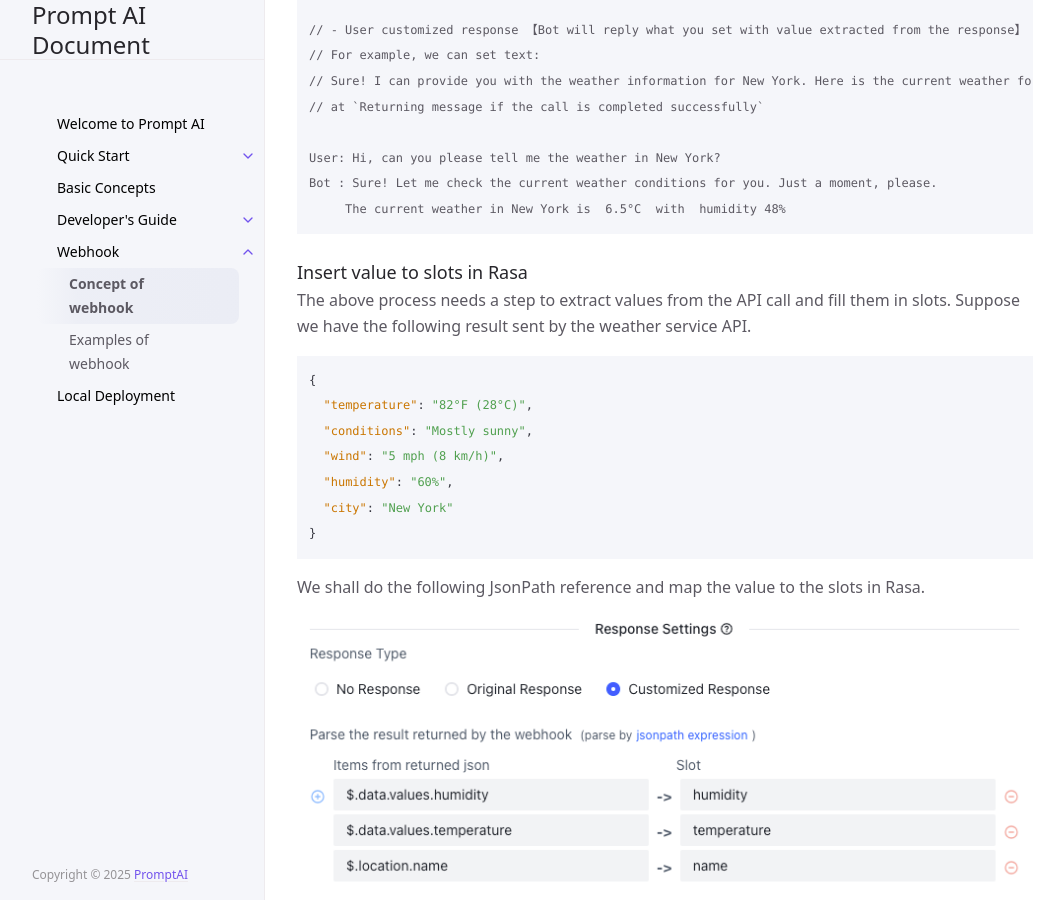
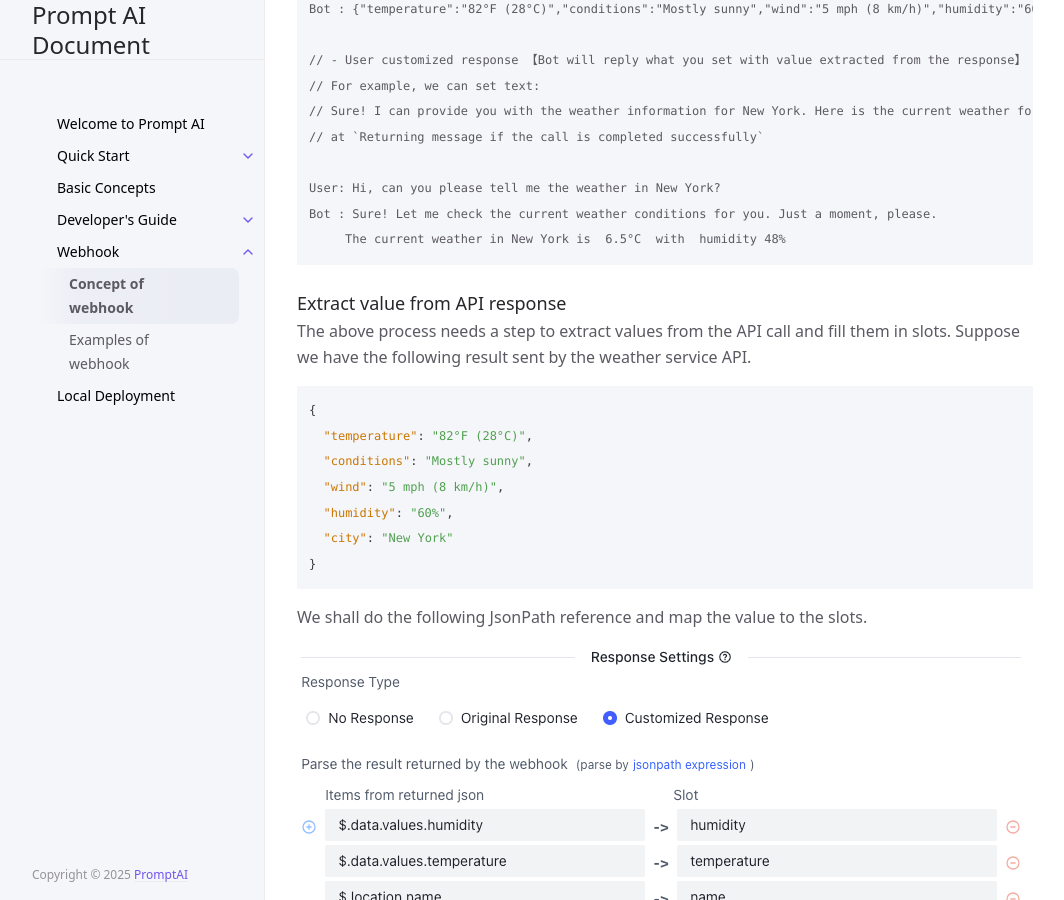
Before and after one commit to PromptAI/promptdialog, a Jekyll site: the page built from docs/webhook/concept_of_webhook/index.md, in a window 1280 px wide and 900 px high, scrolled down 4698 px. Shown: the whole window, without its empty margins (107-1171 px from the left). Built offline with Jekyll 4.4.1, drawn with Linux system fonts in a browser that asks for light colours; cached includes are drawn as plain includes.

Commit message:
1、update webhooks

````diff
--- a/docs/webhook/concept_of_webhook/index.md
+++ b/docs/webhook/concept_of_webhook/index.md
@@ -106,7 +106,7 @@ Bot : Sure! Let me check the current weather conditions for you. Just a moment,
      The current weather in New York is  6.5°C  with  humidity 48%
 ```
 
-### Insert value to slots in Rasa
+### Extract value from API response
 The above process needs a step to extract values from the API call and fill them in slots.  Suppose we have the following result sent by the weather service API.
 
 ```json
@@ -118,7 +118,7 @@ The above process needs a step to extract values from the API call and fill them
   "city": "New York"
 }
 ```
-We shall do the following JsonPath reference and map the value to the slots in Rasa.
+We shall do the following JsonPath reference and map the value to the slots.
 
 ![webhook-concept-05.png](webhook-concept-05.png)
 
````
Also changed, not shown: docs/webhook/concept_of_webhook/webhook-concept-01.png, docs/webhook/concept_of_webhook/webhook-concept-02.png, docs/webhook/concept_of_webhook/webhook-concept-04.png, docs/webhook/concept_of_webhook/webhook-concept-05.png, docs/webhook/examples_of_webhook/webhook-example-01.png.
